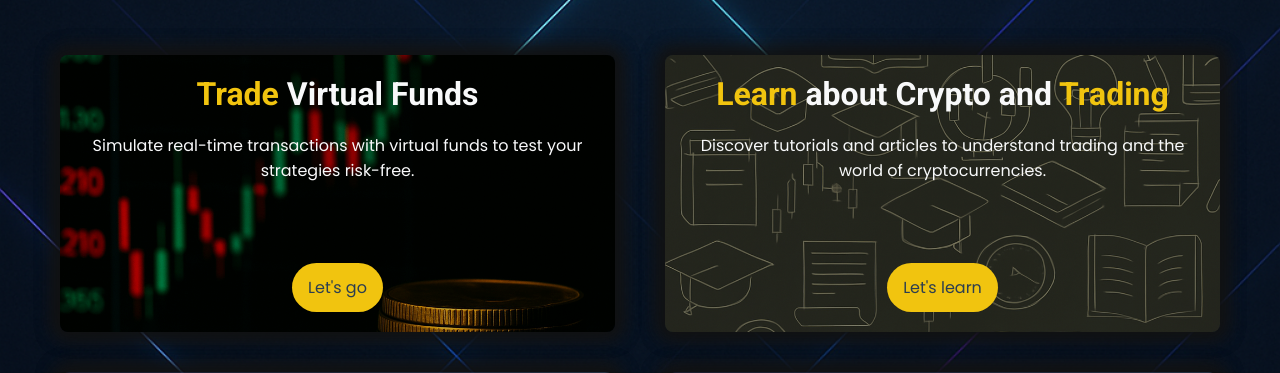
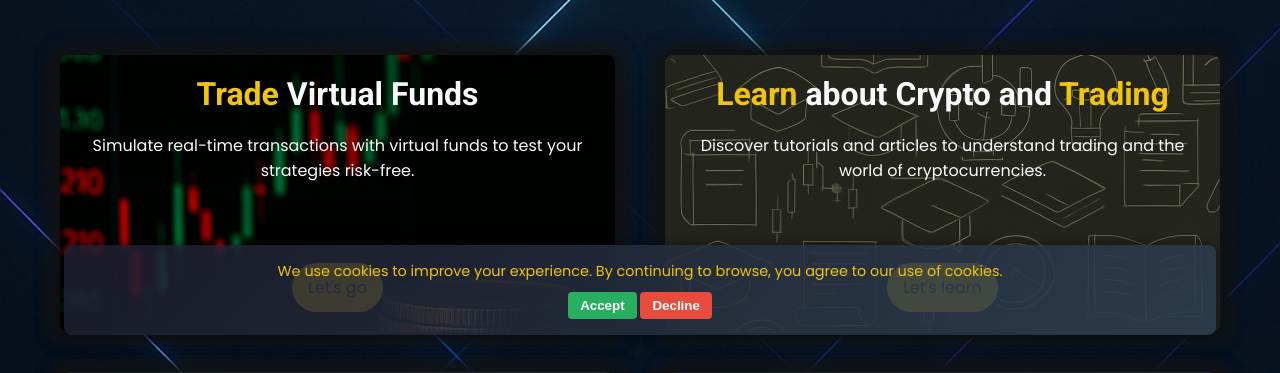
Before and after one commit to Azarmet/cryptoinvest, a PHP site: page / in a window 1280 px wide. Shown: the part 445-818 px from the top of the page. Run offline with PHP 8.4, Linux system fonts and the light colour scheme; data that the repository does not hold is empty.

Commit message:
modif cookies footer + script

```diff
--- a/app/controllers/LoginController.php
+++ b/app/controllers/LoginController.php
@@ -106,7 +106,7 @@ function processRegister()
 
 
         if ($result['success']) {
-            header('Location: index.php?page=login');
+            processLogin();
             exit();
         } else {
             $error = "Erreur lors de l'inscription. Veuillez réessayer.";
--- a/app/views/templates/footer.php
+++ b/app/views/templates/footer.php
@@ -17,7 +17,15 @@
         <p>© 2025 - CryptoInvest - All rights reserved.</p>
     </div>
 </footer>
+<div id="cookie-consent" class="cookie-popup">
+  <p>We use cookies to improve your experience. By continuing to browse, you agree to our use of cookies.</p>
+  <div class="cookie-buttons">
+    <button id="acceptCookies" class="cookie-btn accept">Accept</button>
+    <button id="declineCookies" class="cookie-btn decline">Decline</button>
+  </div>
+</div>
 
 </div> <!-- Fermeture du wrapper principal du site -->
 </body>
 </html>
+<script src="<?php echo RACINE_URL; ?>public/js/footer.js"></script>
--- a/index.php
+++ b/index.php
@@ -2,8 +2,8 @@
 
     // Définir la racine du projet
     define('RACINE', __DIR__ . '/');
-    define('RACINE_URL', '/lucas-roirand/CryptoInvestMVC/');
-    //define('RACINE_URL', '/php_project/CryptoInvestMVC/'); //
+    //define('RACINE_URL', '/lucas-roirand/CryptoInvestMVC/');
+    define('RACINE_URL', '/php_project/CryptoInvestMVC/'); //
     // Charger l'autoloader de Composer
     require_once RACINE . 'vendor/autoload.php';
 
--- a/public/css/style.css
+++ b/public/css/style.css
@@ -1165,6 +1165,60 @@ a.crypto-link:hover {
 .btn-supprimer:hover {
   background-color: #9e2b23;
   color: #eee;
+}
+
+.cookie-popup {
+  position: fixed;
+  bottom: 20px;
+  left : 5%;
+  right : 5%;
+  max-width: 90%;
+  background: linear-gradient(135deg, rgba(30, 30, 47, 0.8705882353), rgba(44, 62, 80, 0.8784313725));
+  color: #f1c40f;
+  text-align: center;
+  padding: 1rem;
+  border-radius: 8px;
+  font-family: 'Poppins', sans-serif;
+  font-size: 0.9rem;
+  box-shadow: 0 0 10px rgba(0, 0, 0, 0.5);
+  z-index: 9999;
+  display: none;
+}
+
+.cookie-popup.show {
+  display: block;
+}
+
+.cookie-buttons {
+  display: block;
+  text-align: center;
+  gap: 10px;
+  margin-top: 10px;
+}
+
+.cookie-btn {
+  padding: 6px 12px;
+  border: none;
+  border-radius: 4px;
+  cursor: pointer;
+  font-weight: bold;
+}
+
+.cookie-btn.accept {
+  background-color: #27ae60;
+  color: #fff;
+}
+
+.cookie-btn.decline {
+  background-color: #e74c3c;
+  color: #fff;
+}
+.cookie-btn.accept:hover {
+  background-color: #1f6e40;
+}
+
+.cookie-btn.decline:hover {
+  background-color: #a03a2e;
 }
 
 .alert {
--- /dev/null
+++ b/public/js/footer.js
@@ -0,0 +1,28 @@
+// Lorsque le DOM est entièrement chargé, on exécute la fonction principale
+document.addEventListener('DOMContentLoaded', () => {
+
+    // Récupération des éléments HTML nécessaires :
+    const popup = document.getElementById('cookie-consent');         // La popup de consentement
+    const acceptBtn = document.getElementById('acceptCookies');      // Le bouton "Accepter"
+    const declineBtn = document.getElementById('declineCookies');    // Le bouton "Refuser"
+
+    // Vérifie si l'utilisateur a déjà accepté ou refusé les cookies
+    // Si aucune décision n’a encore été enregistrée, on affiche la popup
+    if (!localStorage.getItem('cookiesAccepted')) {
+      popup.classList.add('show'); // Affiche la popup en ajoutant une classe CSS "show"
+    }
+
+    // Lorsqu'on clique sur le bouton "Accepter"
+    acceptBtn.addEventListener('click', () => {
+      localStorage.setItem('cookiesAccepted', 'true');  // Enregistre "true" dans le localStorage
+      popup.classList.remove('show');                   // Masque la popup
+    });
+
+    // Lorsqu'on clique sur le bouton "Refuser"
+    declineBtn.addEventListener('click', () => {
+      localStorage.setItem('cookiesAccepted', 'false'); // Enregistre "false" dans le localStorage
+      popup.classList.remove('show');                   // Masque la popup
+      // Optionnel : ici tu peux ajouter du code pour désactiver les scripts tiers si besoin
+    });
+
+  });
```
